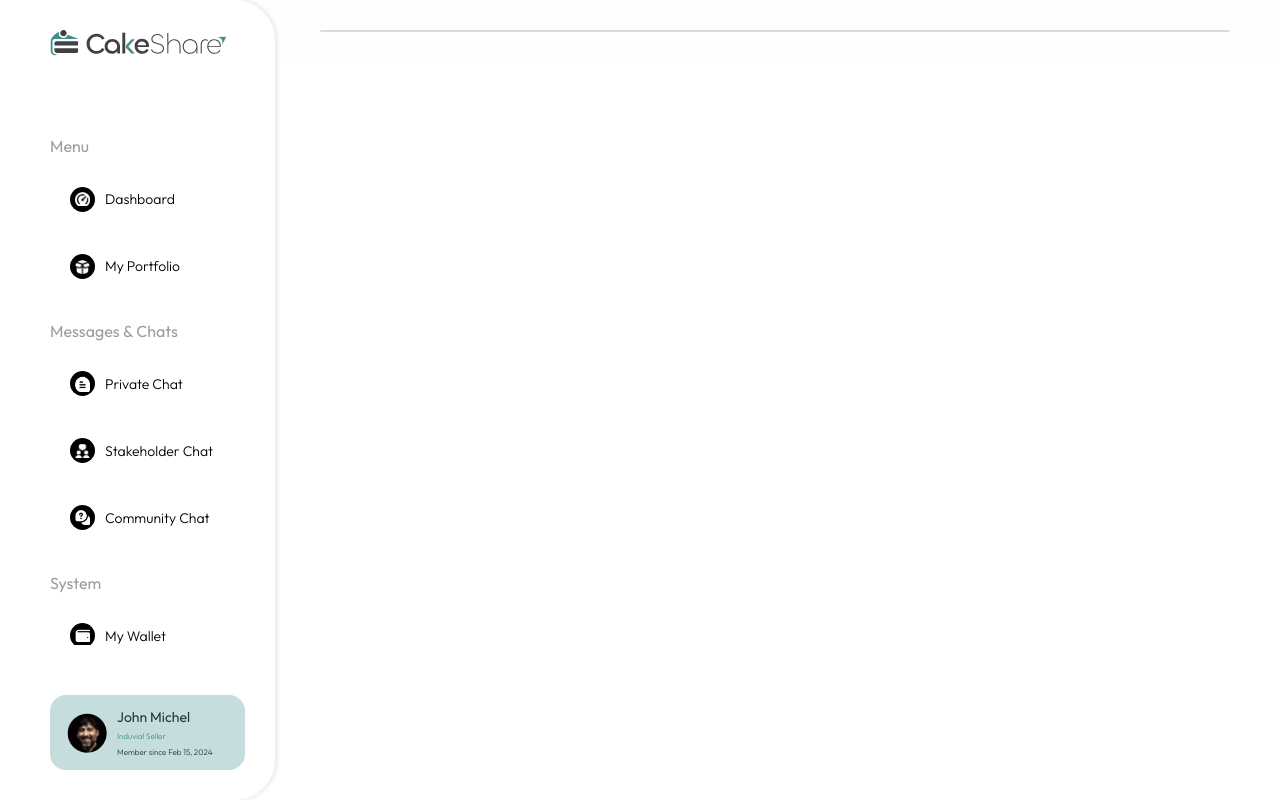
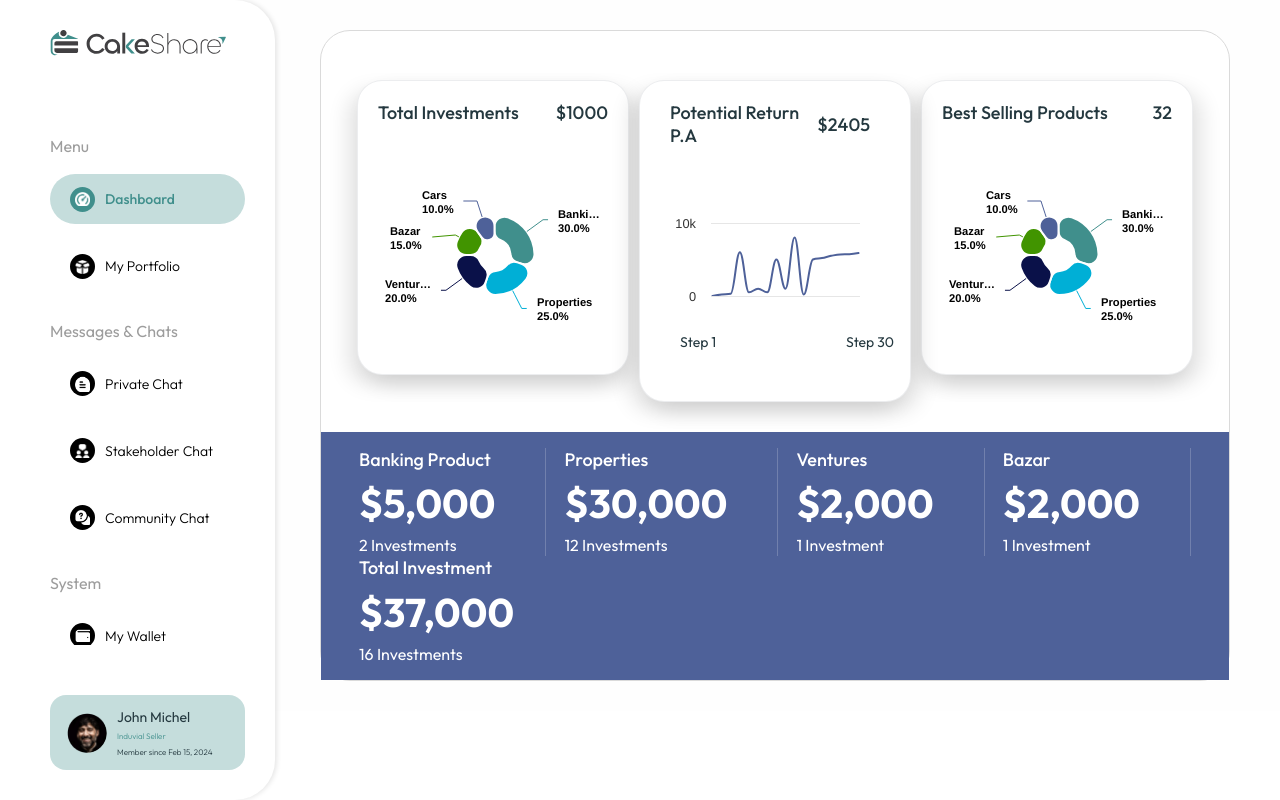
Before and after one commit to wild-wlf/cake-shares-admin, a Next.js app: page /seller in a window 1280 px wide. Built offline with nearby package versions, Linux system fonts and the light colour scheme.

Commit message:
seller dashboard

```diff
--- a/src/components/atoms/SellerDetailBar/SellerBarStyles.js
+++ b/src/components/atoms/SellerDetailBar/SellerBarStyles.js
@@ -4,7 +4,7 @@ export const Container = styled.div`
   /* margin: 50px 0 0; */
   width: 100%;
   background-color: #4e6199;
-  padding: 16px 58px;
+  padding: ${({ sm }) => (sm ? "16px 38px" : "16px 58px")};
   display: flex;
   align-items: center;
   justify-content: space-between;
@@ -21,22 +21,22 @@ export const Data = styled.div`
   color: #fff;
   position: relative;
   border-right: 1px solid rgba(255, 255, 255, 0.2);
-  padding-right: 67px;
+  padding-right: ${({ sm }) => (sm ? "30px" : "67px")};
   &:last-child {
     border: none;
     padding-right: 0;
   }
   h1 {
-    font-size: 42px;
+    font-size: ${({ sm }) => (sm ? "38px" : "42px")};
     margin: 0;
     padding: 6px 0;
   }
   .f-span {
-    font-size: 22px;
+    font-size: ${({ sm }) => (sm ? "18px" : "22px")};
     font-weight: 500;
   }
   .l-span {
-    font-size: 20px;
+    font-size: ${({ sm }) => (sm ? "16px" : "20px")};
   }
 
   @media (max-width: 1296px) {
--- a/src/components/atoms/SellerDetailBar/SellerDetailBar.jsx
+++ b/src/components/atoms/SellerDetailBar/SellerDetailBar.jsx
@@ -1,34 +1,33 @@
 import React from "react";
 import { Container, Data } from "./SellerBarStyles";
 
-const SellerDetailBar = () => {
+const SellerDetailBar = ({ sm }) => {
+  const data = [
+    {
+      title: "Banking Product",
+      amount: "$5,000",
+      investments: "2 Investments",
+    },
+    { title: "Properties", amount: "$30,000", investments: "12 Investments" },
+    { title: "Ventures", amount: "$2,000", investments: "1 Investment" },
+    { title: "Bazar", amount: "$2,000", investments: "1 Investment" },
+    {
+      title: "Total Investment",
+      amount: "$37,000",
+      investments: "16 Investments",
+    },
+  ];
   return (
-    <Container>
-      <Data>
-        <span className="f-span">Banking Product</span>
-        <h1>$5,000</h1>
-        <span className="l-span">2 Investments</span>
-      </Data>
-      <Data>
-        <span className="f-span">Properties</span>
-        <h1>$30,000</h1>
-        <span className="l-span">12 Investments</span>
-      </Data>
-      <Data>
-        <span className="f-span">Ventures</span>
-        <h1>$2,000</h1>
-        <span className="l-span">1 Investments</span>
-      </Data>
-      <Data>
-        <span className="f-span">Bazar</span>
-        <h1>$2,000</h1>
-        <span className="l-span">1 Investments</span>
-      </Data>
-      <Data>
-        <span className="f-span">Total Investment</span>
-        <h1>$37,000</h1>
-        <span className="l-span">16 Investments</span>
-      </Data>
+    <Container sm={sm}>
+      {data.map((item, index) => {
+        return (
+          <Data key={index} sm={sm}>
+            <span className="f-span">{item.title}</span>
+            <h1>{item.amount}</h1>
+            <span className="l-span">{item.investments}</span>
+          </Data>
+        );
+      })}
     </Container>
   );
 };
--- a/src/components/common/SellerWallet/SellerWallet.jsx
+++ b/src/components/common/SellerWallet/SellerWallet.jsx
@@ -1,6 +1,5 @@
 import React from "react";
 import { StyledContainer, ChartWrapper } from "./SellerWalletStyles";
-import Button from "@/components/atoms/Button";
 import Graph from "@/components/molecules/Charts";
 import PieChart from "@/components/molecules/PieChart";
 
@@ -10,7 +9,7 @@ const SellerWallet = () => {
     5700, 5720, 5880,
   ];
   const pieData = [
-    { name: "Banking product", y: 30, color: "#408F8C" },
+    { name: "Banking", y: 30, color: "#408F8C" },
     { name: "Properties", y: 25, color: "#00AFD6" },
     { name: "Ventures", y: 20, color: "#0A1149" },
     { name: "Bazar", y: 15, color: "#419400" },
@@ -20,31 +19,6 @@ const SellerWallet = () => {
   return (
     <>
       <StyledContainer>
-        <div className="btnDiv">
-          <Button width={"111px"} height={"40px"} rounded sm btntype="gray">
-            {/* <Image src={btnLeftArrow} /> */}
-            Go Back
-          </Button>
-          <Button
-            width={"142px"}
-            height={"40px"}
-            rounded
-            sm
-            btntype="primary"
-            onClick={() => openModal()}
-          >
-            Top Up Wallet
-            {/* <Image src={walletWhite} /> */}
-          </Button>
-        </div>
-        <div className="textContainer">
-          <h1 className="title">MyWallet</h1>
-          <div className="credit">
-            <span>Total Credit:</span> <br />
-            <h1>$35,265.000</h1>
-          </div>
-        </div>
-
         <ChartWrapper>
           <div className="ChartContainer">
             <PieChart
@@ -52,6 +26,7 @@ const SellerWallet = () => {
               title="Total Investments"
               amount="$1000"
               timeFrame="year"
+              sm={true}
             />
           </div>
 
@@ -65,14 +40,16 @@ const SellerWallet = () => {
               // amount={dashboard_data?.totalTransactionAmount}
               amount="$2405"
               timeFrame="steps"
+              sm={true}
             />
           </div>
           <div className="ChartContainer">
             <PieChart
               graphData={pieData}
-              title="Total Investments"
-              amount="$1000"
+              title="Best Selling Products"
+              amount="32"
               timeFrame="year"
+              sm={true}
             />
           </div>
         </ChartWrapper>
--- a/src/components/common/SellerWallet/SellerWalletStyles.js
+++ b/src/components/common/SellerWallet/SellerWalletStyles.js
@@ -2,41 +2,10 @@ import styled from "styled-components";
 
 export const StyledContainer = styled.div`
   width: 100%;
-  padding: 0px 50px;
+  padding: 29px 29px 0px 29px;
   margin-top: 20px;
   font-family: var(--base-font-sans-serif);
   z-index: 5;
-  .btnDiv {
-    width: 100%;
-    display: flex;
-    align-items: center;
-    justify-content: space-between;
-  }
-  .textContainer {
-    width: 100%;
-    padding: 40px 0;
-    display: flex;
-    align-items: center;
-    justify-content: space-between;
-    .title {
-      font-size: 34px;
-      font-weight: 500;
-    }
-  }
-  @media (max-width: 530px) {
-    padding: 0px 20px;
-    .textContainer {
-      .title {
-        font-size: 28px;
-        font-weight: 500;
-      }
-      .credit {
-        h1 {
-          font-size: 28px;
-        }
-      }
-    }
-  }
 `;
 
 export const ChartWrapper = styled.div`
@@ -44,7 +13,7 @@ export const ChartWrapper = styled.div`
   display: flex;
   gap: 10px;
   justify-content: center;
-  margin-bottom: 50px;
+  margin-bottom: 30px;
   .ChartContainer {
     width: 32%;
   }
@@ -77,15 +46,3 @@ export const ChartWrapper = styled.div`
     }
   }
 `;
-
-export const ButtonContainer = styled.div`
-  display: flex;
-  padding-top: 20px;
-  align-items: center;
-  justify-content: flex-start;
-  gap: 16px;
-
-  @media (max-width: 450px) {
-    flex-wrap: wrap;
-  }
-`;
--- a/src/components/molecules/Charts/Graph.styles.js
+++ b/src/components/molecules/Charts/Graph.styles.js
@@ -7,7 +7,8 @@ export const StyledGraph = styled.div`
   border: 1px solid rgba(74, 85, 104, 0.1);
   box-shadow: 10px 10px 20px rgba(0, 0, 0, 0.1),
     -10px 10px 20px rgba(0, 0, 0, 0.1);
-  padding: 40px 30px 0 0;
+  padding: ${({ sm }) => (sm ? "20px 40px 0 0" : "40px 30px 0 0")};
+
   flex-grow: 1;
   position: relative;
 
@@ -34,13 +35,13 @@ export const StyledGraph = styled.div`
   }
 
   .highcharts-container {
-    height: 285px !important;
+    height: ${({ sm }) => (sm ? "170px !important" : "285px !important")};
     width: 100% !important;
   }
 
   @media (max-width: 1200px) {
     .highcharts-container {
-      height: 185px !important;
+      height: ${({ sm }) => (sm ? "170px !important" : "185px !important")};
     }
   }
 
@@ -73,7 +74,8 @@ export const GraphHeader = styled.div`
   span,
   strong {
     display: block;
-    font-size: 22px;
+    font-size: ${({ sm }) => (sm ? "18px" : "22px")};
+    padding-bottom: ${({ sm }) => (sm ? "30px" : "0")};
     font-weight: 500;
   }
 
--- a/src/components/molecules/Charts/index.js
+++ b/src/components/molecules/Charts/index.js
@@ -9,6 +9,7 @@ function Graph({
   title,
   amount,
   graphLineColor,
+  sm,
   timeFrame,
 }) {
   const options = {
@@ -49,8 +50,8 @@ function Graph({
   };
 
   return (
-    <StyledGraph>
-      <GraphHeader bg={tooltipBg}>
+    <StyledGraph sm={sm}>
+      <GraphHeader bg={tooltipBg} sm={sm}>
         <div className="Head">
           <strong>{title}</strong>
           <span>{amount}</span>
--- a/src/components/molecules/PieChart/PieStyles.js
+++ b/src/components/molecules/PieChart/PieStyles.js
@@ -1,4 +1,14 @@
 import styled from "styled-components";
+
+export const StyledGraph = styled.div`
+  width: 100%;
+  background: var(--white);
+  border-radius: 25px;
+  border: 1px solid rgba(74, 85, 104, 0.1);
+  box-shadow: 10px 10px 20px rgba(0, 0, 0, 0.1),
+    -10px 10px 20px rgba(0, 0, 0, 0.1);
+  padding: ${({ sm }) => (sm ? "20px" : "40px 31px")};
+`;
 
 export const GraphHeader = styled.div`
   display: flex;
@@ -10,7 +20,8 @@ export const GraphHeader = styled.div`
     width: 100%;
     justify-content: space-between;
     strong {
-      font-size: 22px;
+      font-size: ${({ sm }) => (sm ? "18px" : "22px")};
+      padding-bottom: ${({ sm }) => (sm ? "30px" : "0")};
       font-weight: 500;
     }
   }
@@ -25,19 +36,12 @@ export const GraphHeader = styled.div`
   }
 `;
 
-export const StyledGraph = styled.div`
-  width: 100%;
-  background: var(--white);
-  border-radius: 25px;
-  border: 1px solid rgba(74, 85, 104, 0.1);
-  box-shadow: 10px 10px 20px rgba(0, 0, 0, 0.1),
-    -10px 10px 20px rgba(0, 0, 0, 0.1);
-  padding: 40px 31px;
-`;
-
 export const ChartContainer = styled.div`
+  display: flex;
+  align-items: center;
+  justify-content: center;
   .highcharts-container {
-    height: 300px !important;
+    height: ${({ sm }) => (sm ? "200px !important" : "300px !important")};
   }
 
   @media (max-width: 1200px) {
--- a/src/components/molecules/PieChart/index.js
+++ b/src/components/molecules/PieChart/index.js
@@ -8,6 +8,7 @@ function PieCharts({
   tooltipBg,
   title,
   amount,
+  sm,
   graphLineColor,
   timeFrame,
 }) {
@@ -61,14 +62,14 @@ function PieCharts({
   };
 
   return (
-    <StyledGraph>
-      <GraphHeader bg={tooltipBg}>
+    <StyledGraph sm={sm}>
+      <GraphHeader bg={tooltipBg} sm={sm}>
         <div className="head">
           <strong>{title}</strong>
           <strong>{amount}</strong>
         </div>
       </GraphHeader>
-      <ChartContainer>
+      <ChartContainer sm={sm}>
         <HighchartsReact highcharts={Highcharts} options={options} />
       </ChartContainer>
     </StyledGraph>
--- a/src/components/molecules/sideNav/index.js
+++ b/src/components/molecules/sideNav/index.js
@@ -5,8 +5,11 @@ import { Sidenav, NavLinks, LinkContainer, UserDet } from "./sideNav.style";
 import Link from "next/link";
 import SellerProfile from "../../../_assets/SellerProfile.png";
 import { nav } from "@/helpers/nav";
+import { useRouter } from "next/router";
 
 const index = () => {
+  const { pathname } = useRouter();
+
   return (
     <Sidenav>
       <div className="nav-logo">
@@ -20,11 +23,16 @@ const index = () => {
               <li className="listHead">{data.name}</li>
               {data.link.map((data, index) => {
                 return (
-                  <li className="NavItem" key={index}>
-                    <div className="iconCon">
-                      <Image src={data.icon} width={15} height={15} />
-                    </div>
-                    <Link className="name" href={`/${data.navigation}`}>
+                  <li
+                    className={`NavItem ${
+                      pathname === `/${data.navigation}` && "active"
+                    }`}
+                    key={index}
+                  >
+                    <Link className="Link" href={`/${data.navigation}`}>
+                      <figure className="iconCon">
+                        <Image src={data.icon} width={15} height={15} />
+                      </figure>
                       {data.name}
                     </Link>
                   </li>
--- a/src/pages/seller.js
+++ b/src/pages/seller.js
@@ -7,9 +7,9 @@ import SellerTable from "@/components/common/SellerTable";
 const seller = () => {
   return (
     <SellerContainer>
-      {/* <SellerWallet />
-      <SellerDetailBar />
-      <SellerTable /> */}
+      <SellerWallet />
+      <SellerDetailBar sm={true} />
+      {/* <SellerTable /> */}
     </SellerContainer>
   );
 };
```
Also changed, not shown: src/components/molecules/sideNav/sideNav.style.js (+20 -9 lines).
